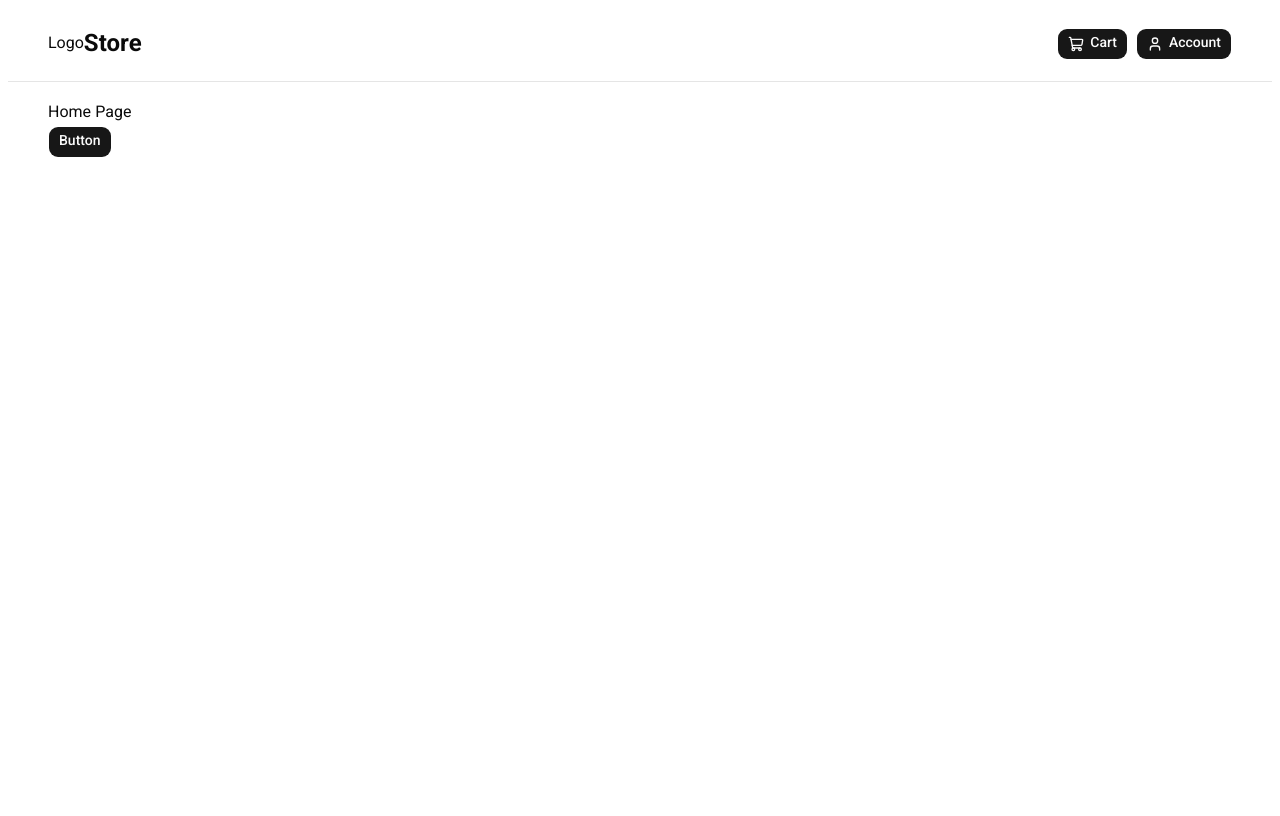
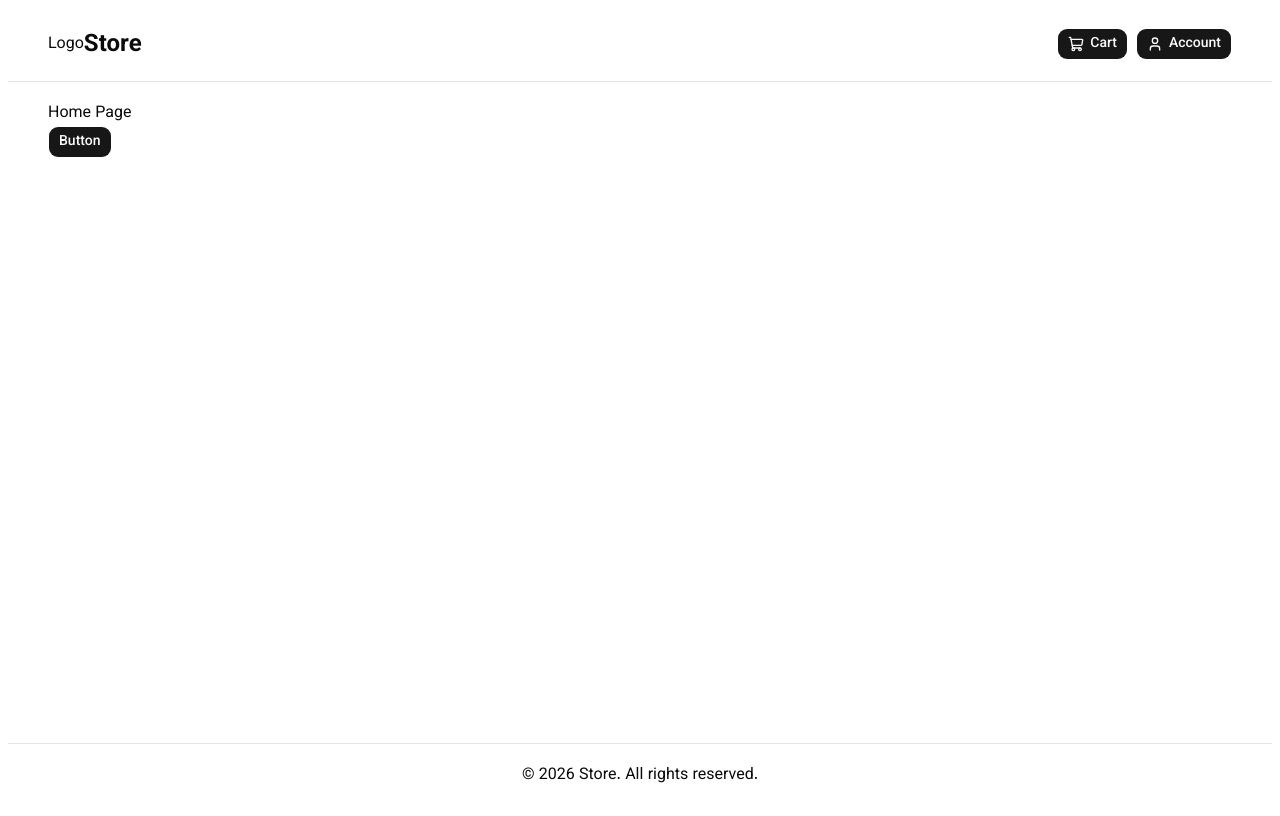
Before and after one commit to behroozebrazi/online-shopping-app, a Next.js app: page / in a window 1280 px wide. Built offline with nearby package versions, Linux system fonts and the light colour scheme.

Commit message:
add footer

```diff
--- a/app/(root)/layout.tsx
+++ b/app/(root)/layout.tsx
@@ -1,4 +1,5 @@
 import Header from "@/components/shared/header";
+import Footer from "@/components/footer";
 
 export default function RootLayout({ children }: LayoutProps<"/">) {
   return (
@@ -7,6 +8,7 @@ export default function RootLayout({ children }: LayoutProps<"/">) {
       <main className="flex-1 max-w-7xl w-full py-5 px-10 mx-auto">
         {children}
       </main>
+      <Footer />
     </div>
   );
 }
--- /dev/null
+++ b/components/footer.tsx
@@ -0,0 +1,13 @@
+function Footer() {
+  const currentYear = new Date().getFullYear();
+
+  return (
+    <footer className="border-t">
+      <div className="p-5 text-center">
+        © {currentYear} Store. All rights reserved.
+      </div>
+    </footer>
+  );
+}
+
+export default Footer;
--- a/components/shared/header/index.tsx
+++ b/components/shared/header/index.tsx
@@ -15,11 +15,11 @@ function Header() {
         </div>
 
         <div className="space-x-2">
-          <Button render={<Link href="/cart" />}>
+          <Button nativeButton={false} render={<Link href="/cart" />}>
             <ShoppingCart /> Cart
           </Button>
 
-          <Button render={<Link href="/sign-in" />}>
+          <Button nativeButton={false} render={<Link href="/sign-in" />}>
             <UserIcon /> Account
           </Button>
         </div>
```
Also changed, not shown: components/ui/button.tsx (+7 -7 lines).
